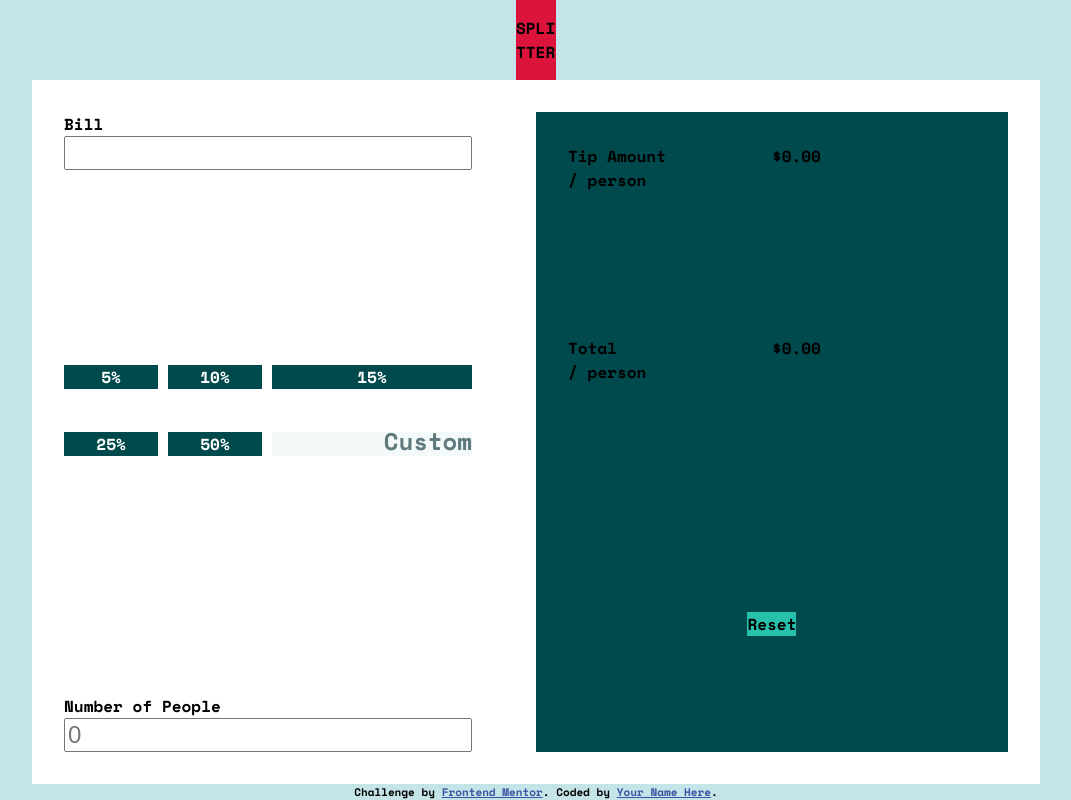
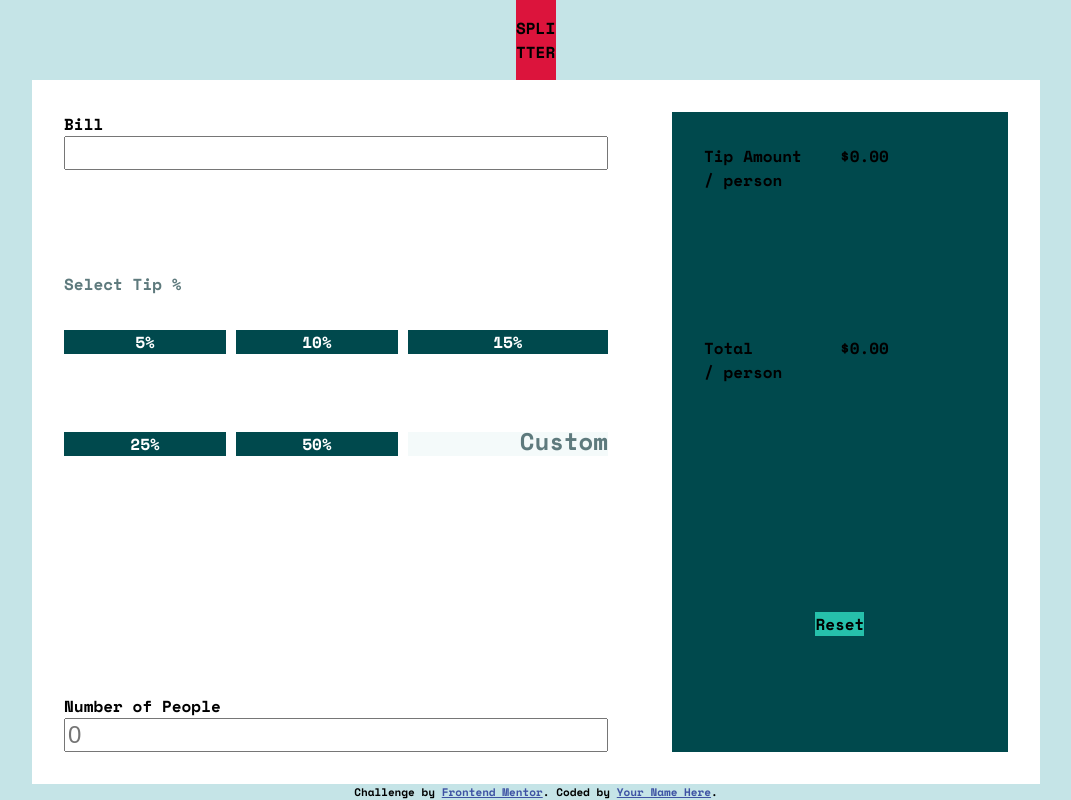
Before and after one commit to mrcordova/tip-calculator-app-main, a plain HTML site: page index.html in a window 1280 px wide. Shown: the whole page, without its empty margins (104-1175 px from the left). Drawn offline with nearby package versions, Linux system fonts and the light colour scheme.

Commit message:
change lengend color and flex item in tips

```diff
--- a/css/style.css
+++ b/css/style.css
@@ -40,7 +40,7 @@ html, body {
    display: flex;
    flex-direction: column;
 
-    flex: 1;
+    flex: 2;
     padding: 2rem;
 }
 
@@ -103,9 +103,12 @@ fieldset>div {
     grid-template-rows: repeat(3,1fr);
     gap: 10px;
     color: var(--white);
-    flex: 1;
+    flex: 2;
     align-items: center;
     justify-content: center;
+}
+.tips-con>legend {
+  color: var(--dark-grayish-cyan);
 }
 
 /* .tip-amount-con {
```
